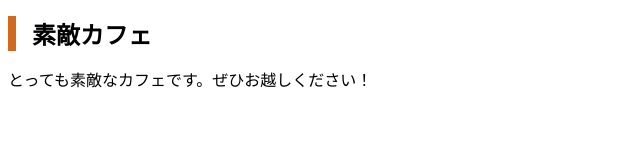
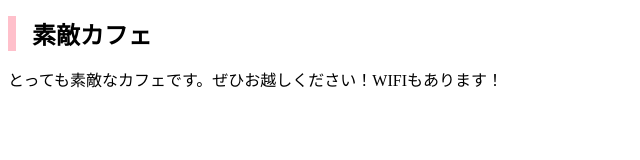
Before and after one commit to naoya-5/mycafe, a plain HTML site: page index.html in a window 1280 px wide. Shown: the whole page, without its empty margins (0-640 px from the left). Drawn offline with Linux system fonts and the light colour scheme.

Commit message:
Add files via upload

```diff
--- a/css/styles.css
+++ b/css/styles.css
@@ -1,5 +1,5 @@
 h1 {
   font-size: 24px;
   padding-left: 16px;
-  border-left: 8px solid chocolate;
+  border-left: 8px solid pink;
 }
--- a/index.html
+++ b/index.html
@@ -7,7 +7,7 @@
 </head>
 <body>
   <h1>素敵カフェ</h1>
-  <p>とっても素敵なカフェです。ぜひお越しください！</p>
+  <p>とっても素敵なカフェです。ぜひお越しください！WIFIもあります！</p>
 
 </body>
 </html>
```
